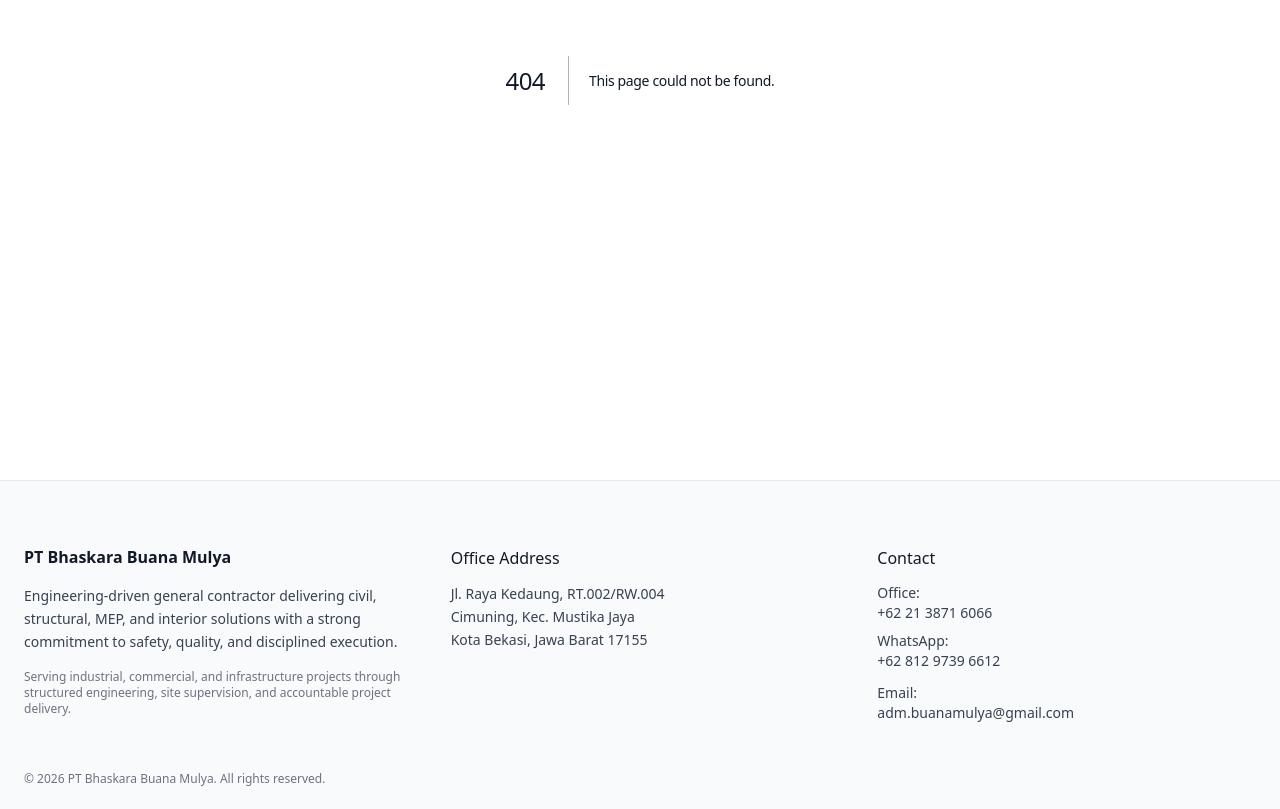
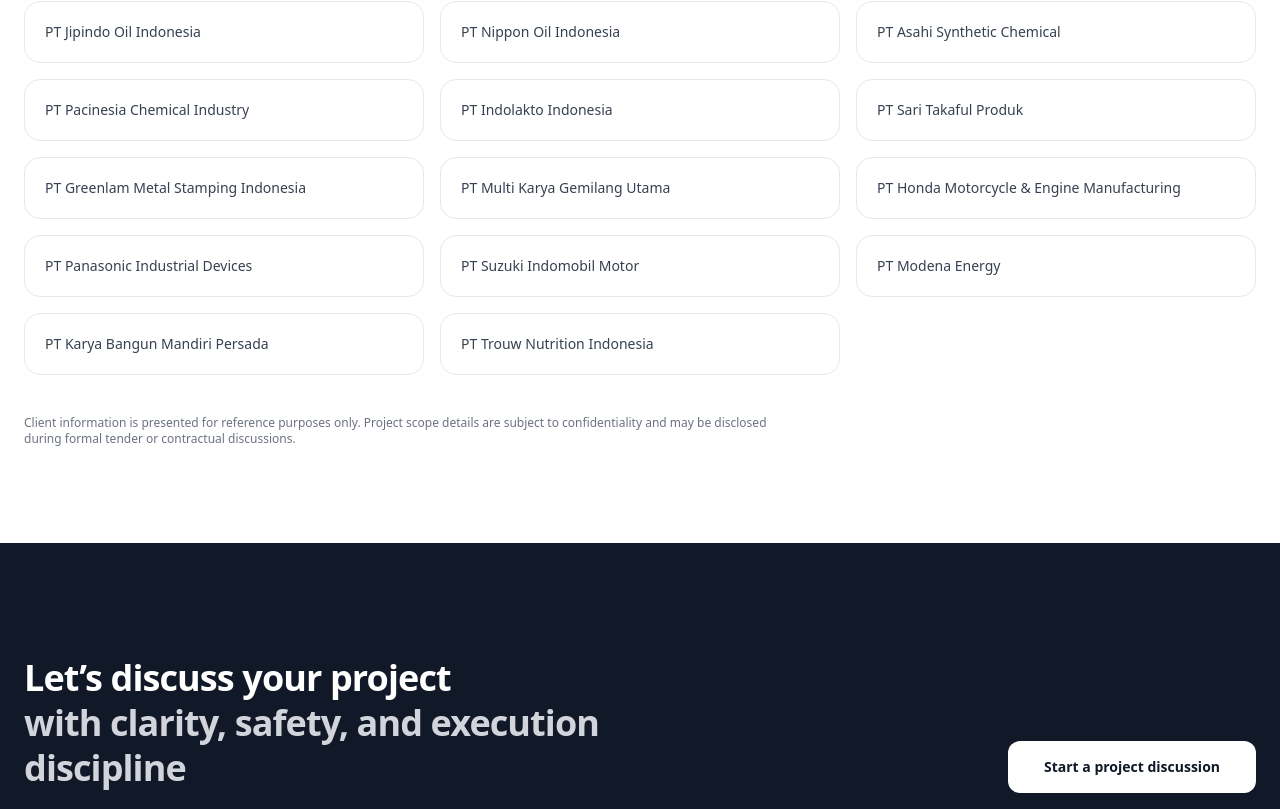
Before and after one commit to herlan-syihabudin/Bhaskara, a Next.js app: page /credentials in a window 1280 px wide. Before the commit this address had no page. Shown: the part 397-1206 px from the top of the page. Built offline with nearby package versions, Linux system fonts and the light colour scheme.

Commit message:
Create page.tsx

```diff
--- /dev/null
+++ b/app/credentials/page.tsx
@@ -0,0 +1,11 @@
+import ClientList from "@/components/credentials/ClientList";
+import CallToAction from "@/components/home/CallToAction";
+
+export default function CredentialsPage() {
+  return (
+    <>
+      <ClientList />
+      <CallToAction />
+    </>
+  );
+}
```
